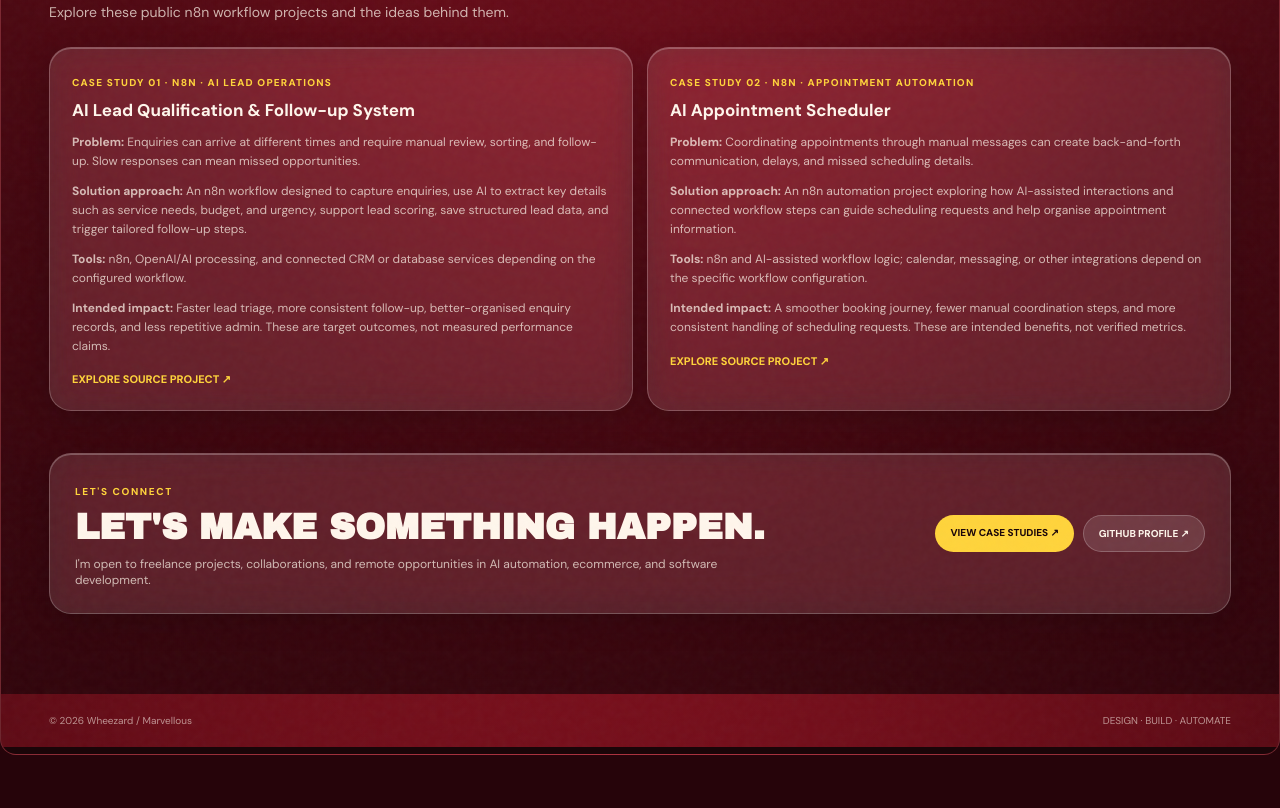
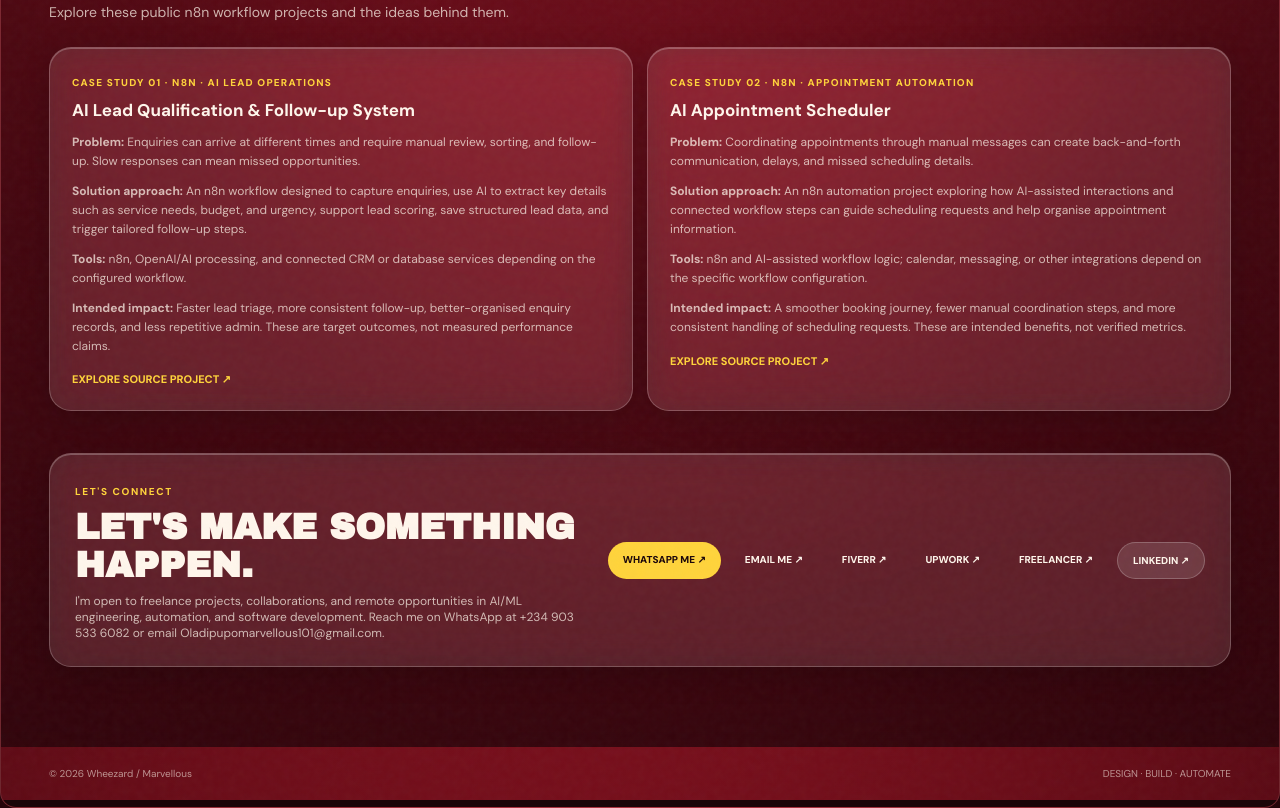
Before and after one commit to wheezmarv/wheezmarv.github.io, a plain HTML site: page index.html in a window 1280 px wide. Shown: the part 1637-2445 px from the top of the page. Before the commit the page ends 2392 px from the top, so only its background shows below. Drawn offline with Linux system fonts and the light colour scheme.

Commit message:
Connect freelance profiles and direct client contact links

```diff
--- a/index.html
+++ b/index.html
@@ -15,7 +15,7 @@
 <link rel="canonical" href="https://wheezmarv.github.io/">
 <title>Marvellous | AI/ML Engineer & Automation Specialist — Wheezard</title>
 <script type="application/ld+json">
-{"@context":"https://schema.org","@type":"Person","name":"Oladipupo Marvellous","alternateName":"Wheezard","url":"https://wheezmarv.github.io/","jobTitle":"AI/ML Engineer and Automation Specialist","knowsAbout":["Artificial Intelligence","Machine Learning","n8n","Zapier","Workflow Automation","Software Engineering","JavaScript","Node.js","Python","Flutter","React Native","Tailwind CSS"],"sameAs":["https://github.com/wheezmarv"]}
+{"@context":"https://schema.org","@type":"Person","name":"Oladipupo Marvellous","alternateName":"Wheezard","url":"https://wheezmarv.github.io/","jobTitle":"AI/ML Engineer and Automation Specialist","knowsAbout":["Artificial Intelligence","Machine Learning","n8n","Zapier","Workflow Automation","Software Engineering","JavaScript","Node.js","Python","Flutter","React Native","Tailwind CSS"],"sameAs":["https://github.com/wheezmarv","https://www.fiverr.com/s/2ppmo18","https://www.upwork.com/freelancers/~011cd9d67b490f2969","https://www.linkedin.com/in/oladipupo-marvellous-520826438","https://www.freelancer.com/u/Wheezard?sb=t"]}
 </script>
 <link rel="preconnect" href="https://fonts.googleapis.com">
 <link rel="preconnect" href="https://fonts.gstatic.com" crossorigin>
@@ -187,7 +187,14 @@
     <a href="https://github.com/wheezmarv/AI-Appointment-Scheduler-n8n-" target="_blank" rel="noopener noreferrer">EXPLORE SOURCE PROJECT ↗</a>
    </article>
   </div>
-  <div class="contact-panel glass reveal" id="contact"><div><span class="kicker">LET'S CONNECT</span><h2>Let's make something happen.</h2><p>I'm open to freelance projects, collaborations, and remote opportunities in AI automation, ecommerce, and software development.</p></div><div class="contact-links"><a href="#projects">VIEW CASE STUDIES ↗</a><a href="https://github.com/wheezmarv" target="_blank" rel="noopener noreferrer">GITHUB PROFILE ↗</a></div></div>
+  <div class="contact-panel glass reveal" id="contact"><div><span class="kicker">LET'S CONNECT</span><h2>Let's make something happen.</h2><p>I'm open to freelance projects, collaborations, and remote opportunities in AI/ML engineering, automation, and software development. Reach me on WhatsApp at +234 903 533 6082 or email Oladipupomarvellous101@gmail.com.</p></div><div class="contact-links">
+    <a href="https://wa.me/2349035336082?text=Hello%20Marvellous%2C%20I%20found%20your%20portfolio%20and%20would%20like%20to%20discuss%20a%20project." target="_blank" rel="noopener noreferrer">WHATSAPP ME ↗</a>
+    <a href="mailto:Oladipupomarvellous101@gmail.com?subject=Freelance%20Project%20Enquiry">EMAIL ME ↗</a>
+    <a href="https://www.fiverr.com/s/2ppmo18" target="_blank" rel="noopener noreferrer">FIVERR ↗</a>
+    <a href="https://www.upwork.com/freelancers/~011cd9d67b490f2969" target="_blank" rel="noopener noreferrer">UPWORK ↗</a>
+    <a href="https://www.freelancer.com/u/Wheezard?sb=t" target="_blank" rel="noopener noreferrer">FREELANCER ↗</a>
+    <a href="https://www.linkedin.com/in/oladipupo-marvellous-520826438" target="_blank" rel="noopener noreferrer">LINKEDIN ↗</a>
+   </div></div>
  </div>
 </section>
 </main>
```
